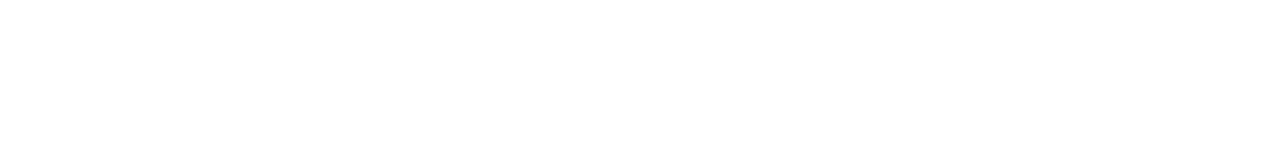
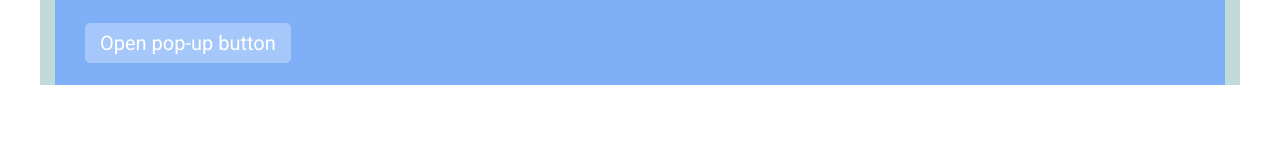
Before and after one commit to Illbeblack/nodasoft-task-2024-, a plain HTML site: page index.html in a window 1280 px wide. Drawn offline with Linux system fonts and the light colour scheme.

Commit message:
feat: add styles and make header section

```diff
--- a/index.html
+++ b/index.html
@@ -4,6 +4,7 @@
     <meta charset="UTF-8" />
     <meta name="viewport" content="width=device-width, initial-scale=1.0" />
     <title>nodasoft</title>
+    <link rel="stylesheet" href="style.css" />
     <link rel="preconnect" href="https://fonts.googleapis.com" />
     <link rel="preconnect" href="https://fonts.gstatic.com" crossorigin />
     <link
@@ -11,5 +12,11 @@
       rel="stylesheet"
     />
   </head>
-  <body></body>
+  <body>
+    <div class="wrapper">
+      <header class="header">
+        <a class="header__link" href="#open-popup">Open pop-up button</a>
+      </header>
+    </div>
+  </body>
 </html>
--- a/style.css
+++ b/style.css
@@ -1,6 +1,55 @@
+html {
+  box-sizing: border-box;
+}
+
+* {
+  box-sizing: inherit;
+}
+
 body {
-  font-family: 'Roboto';
+  margin: 0;
+}
+
+a {
+  text-decoration: none;
+}
+
+:root {
+  --wrapper-color: #c0dbd9;
+  --main-blue-color: #7faff6;
+  --grid-bg-color: #b3f95a;
+  --grid-item-color: #8ad191;
+  --flex-bg-color: #88b5bf;
+  --flex-item-color: #0d89b0;
+  --header-link-bg-color: #a5c7f9;
+  --white-color: #fff;
+  --black-color: #000;
+}
+
+body {
+  font-family: 'Roboto', sans-serif;
+  font-size: 20px;
   font-weight: 400;
-  margin: 0 auto;
-  color: #ffffff;
+  color: var(--white-color);
+  background-color: var(--white-color);
 }
+
+.wrapper {
+  max-width: 1200px;
+  margin-inline: auto;
+  padding: 0 15px;
+  background-color: var(--wrapper-color);
+}
+
+.header {
+  margin-bottom: 15px;
+  padding: 30.5px 30px;
+  background-color: var(--main-blue-color);
+}
+
+.header__link {
+  color: var(--white-color);
+  background-color: var(--header-link-bg-color);
+  padding: 8px 15px;
+  border-radius: 5px;
+}
```
